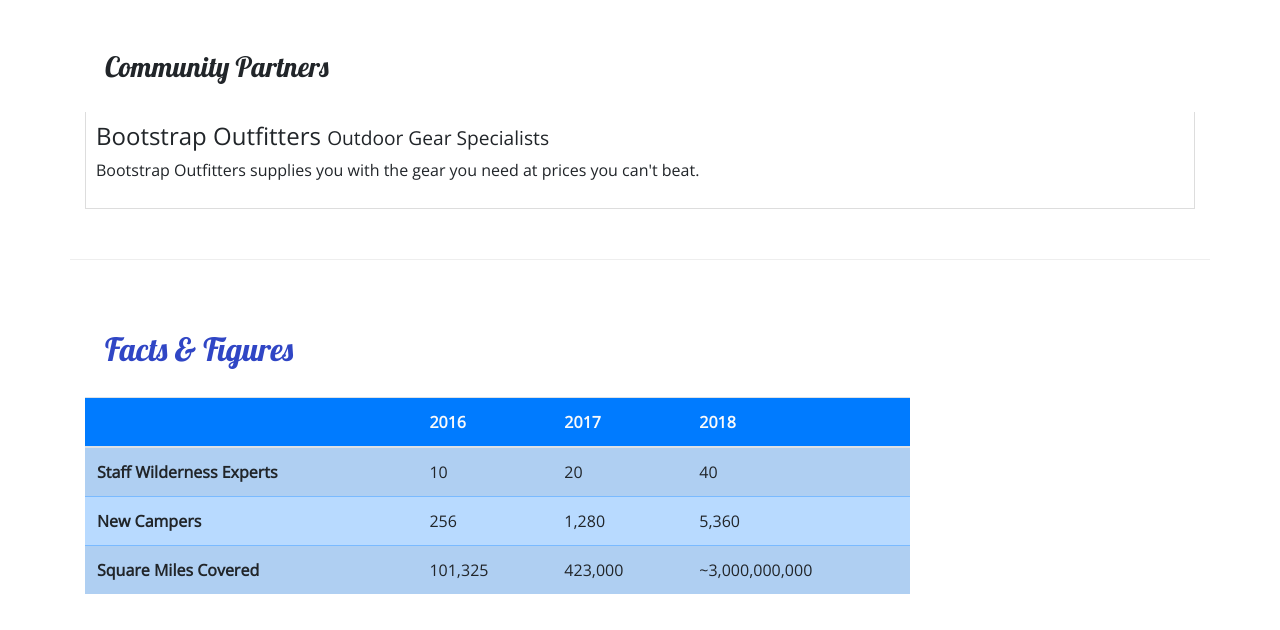
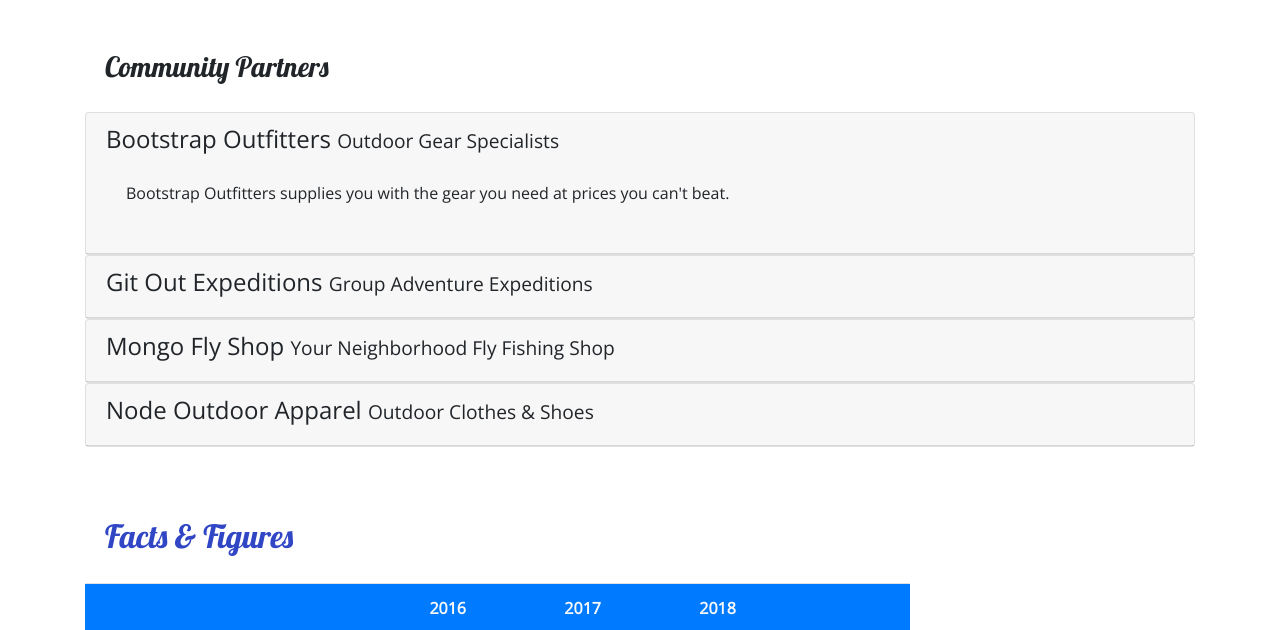
Before and after one commit to Lauren-lotastacks/Nucampsite2, a website: page aboutus.html in a window 1280 px wide. Shown: the part 1030-1660 px from the top of the page. Drawn offline with nearby package versions, Linux system fonts and the light colour scheme.

Commit message:
Accordion

```diff
--- a/aboutus.html
+++ b/aboutus.html
@@ -104,28 +104,63 @@
         <div class="row row-content">
             <div class="col">
                 <h3>Community Partners</h3>
-
-                <div class="tab-content">
-                    <div role="tabpanel" class="tab-pane fade show active" id="bootstrap">
-                        <h4>Bootstrap Outfitters <small>Outdoor Gear Specialists</small></h4>
+                <div id="accordion">
+                    <div class="card">
+                        <div role="tab" class="card-header">
+                            <h4>
+                                <a data-toggle="collapse" data-target="#bootstrap">
+                                    Bootstrap Outfitters <small>Outdoor Gear Specialists</small>
+                                </a>
+                            </h4>
+                            <div class="collapse show" id="bootstrap" data-parent="#accordion">
+                                <div class="card-body">
                                     <p class="d-none d-sm-block">Bootstrap Outfitters supplies you with the gear you need at prices you can't beat.</p>
                                 </div>
-                    <div role="tabpanel" class="tab-pane fade show" id="git">
-                        <h4>Git Out Expeditions <small>Group Adventure Expeditions</small></h4>
+                            </div>
+                        </div>
+                    </div>
+                    <div class="card">
+                        <div role="tab" class="card-header">
+                            <h4>
+                                <a class="collapsed" data-toggle="collapse" data-target="#git">
+                                    Git Out Expeditions <small>Group Adventure Expeditions</small>
+                                </a>
+                            </h4>
+                            <div class="collapse" id="git" data-parent="#accordion">
+                                <div class="card-body">
                                     <p class="d-none d-sm-block">Join Git Out Expeditions to explore new horizons with a group of other adventurers!</p>
                                </div>
-                    <div role="tabpanel" class="tab-pane fade show" id="mongo">
-                        <h4>Mongo Fly Shop <small>Your Neighborhood Fly Fishing Shop</small></h4>
+                            </div>
+                        </div>
+                    </div>
+                    <div class="card">
+                        <div role="tab" class="card-header">
+                            <h4>
+                                <a class="collapsed" data-toggle="collapse" data-target="#mongo">
+                                    Mongo Fly Shop <small>Your Neighborhood Fly Fishing Shop</small>
+                                </a>
+                            </h4>
+                            <div class="collapse" id="mongo" data-parent="#accordion">
+                                <div class="card-body">
                                     <p class="d-none d-sm-block">Need a new fishing pole, a tacklebox, or flies of all kinds? Stop by Mongo Fly Shop.</p>
                                 </div>
-                    <div role="tabpanel" class="tab-pane fade show" id="node">
-                        <h4>Node Outdoor Apparel <small>Outdoor Clothes & Shoes</small></h4>
+                            </div>
+                        </div>
+                    </div>
+                    <div class="card">
+                        <div role="tab" class="card-header">
+                            <h4>
+                                <a class="collapsed" data-toggle="collapse" data-target="#node">
+                                    Node Outdoor Apparel <small>Outdoor Clothes & Shoes</small>
+                                </a>
+                            </h4>
+                            <div class="collapse" id="node" data-parent="#accordion">
+                                <div class="card-body">
                                     <p class="d-none d-sm-block">From polar fleeces to swimsuits, hiking boots to waders, a visit to Node will be sure to get you covered.</p>
                                 </div>
                             </div>
                         </div>
                     </div>
-
 
     <div class="row row-content">
         <div class="col-sm-9">
--- a/css/styles.css
+++ b/css/styles.css
@@ -47,8 +47,9 @@
     padding-right: 50px;
 }
 
-.tab-content {
-    border: 1px solid #DDD;
-    border-top: none;
-    padding: 10px;
-}
+
+
+a, a:hover {
+    color: inherit;
+    text-decoration: none;
+  }
```
Lines whose indentation alone changed are shown as unchanged.
